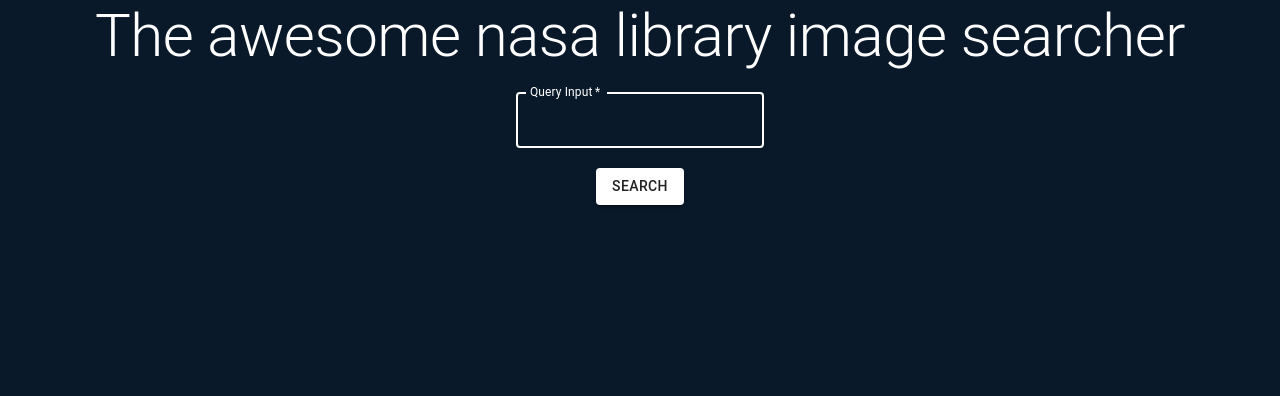
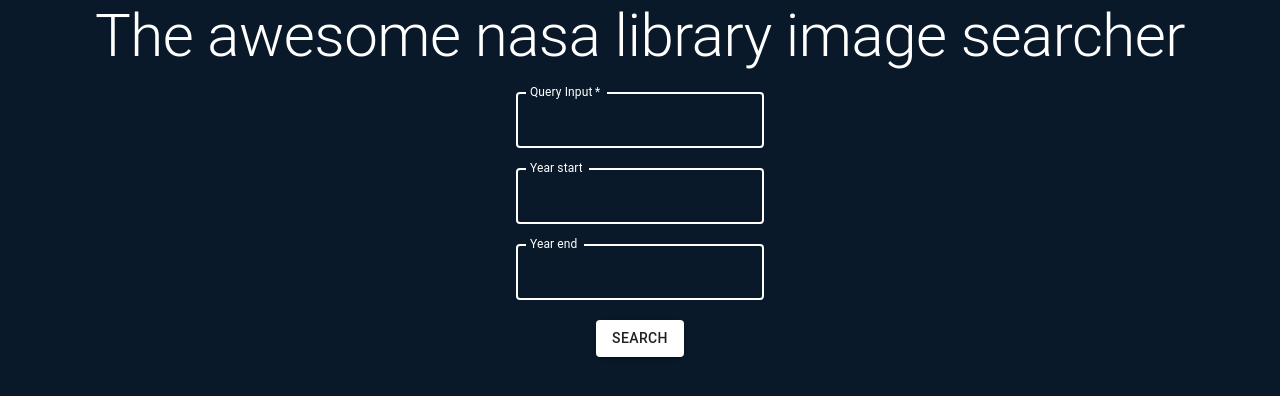
Before and after one commit to jzapiorkowski/nasa-library, a React (Create React App) app: page / in a window 1280 px wide. Shown: the top 396 px of the page. Built offline with nearby package versions, Linux system fonts and the light colour scheme.

Commit message:
add year end & start fields to form

```diff
--- a/src/modules/ImagesSearchForm/ImagesSearchForm.tsx
+++ b/src/modules/ImagesSearchForm/ImagesSearchForm.tsx
@@ -2,15 +2,14 @@
 import { Formik, Form } from 'formik';
 import { usePrepareInitialValues, useGetData } from './hooks';
 import { ImagesSearchFormFields } from './ImagesSearchFormFields';
+import * as Yup from 'yup';
+import { FormValues } from './types';
 
 const StyledForm = styled(Form)`
   display: flex;
   flex-direction: column;
   align-items: center;
-  margin: 20px;
-`;
-
-const StyledButton = styled(Button)`
+  gap: 20px;
   margin: 20px;
 `;
 
@@ -18,13 +17,26 @@
   const { formInitialValues } = usePrepareInitialValues();
   const { fetchData } = useGetData();
 
+  const validationSchema = Yup.object().shape({
+    [FormValues.YearStart]: Yup.number()
+      .min(2000, 'invalid year')
+      .max(2022, 'invalid year'),
+    [FormValues.YearEnd]: Yup.number()
+      .min(2000, 'invalid year')
+      .max(2022, 'invalid year'),
+  });
+
   return (
-    <Formik initialValues={formInitialValues} onSubmit={fetchData()}>
+    <Formik
+      initialValues={formInitialValues}
+      validationSchema={validationSchema}
+      onSubmit={fetchData()}
+    >
       <StyledForm>
         <ImagesSearchFormFields />
-        <StyledButton variant='contained' type='submit'>
+        <Button variant='contained' type='submit'>
           Search
-        </StyledButton>
+        </Button>
       </StyledForm>
     </Formik>
   );
--- a/src/modules/ImagesSearchForm/ImagesSearchFormFields.tsx
+++ b/src/modules/ImagesSearchForm/ImagesSearchFormFields.tsx
@@ -3,6 +3,10 @@
 
 export function ImagesSearchFormFields() {
   return (
-    <TextField name={FormValues.QueryInput} label='Query Input' isRequired />
+    <>
+      <TextField name={FormValues.QueryInput} label='Query Input' isRequired />
+      <TextField name={FormValues.YearStart} label='Year start' type='number' />
+      <TextField name={FormValues.YearEnd} label='Year end' type='number' />
+    </>
   );
 }
--- a/src/modules/ImagesSearchForm/hooks/usePrepareInitialValues.ts
+++ b/src/modules/ImagesSearchForm/hooks/usePrepareInitialValues.ts
@@ -5,6 +5,8 @@
   const formInitialValues = useMemo(
     (): FormValuesTypes => ({
       [FormValues.QueryInput]: '',
+      [FormValues.YearStart]: '',
+      [FormValues.YearEnd]: '',
     }),
     []
   );
--- a/src/modules/ImagesSearchForm/types.ts
+++ b/src/modules/ImagesSearchForm/types.ts
@@ -1,7 +1,11 @@
 export enum FormValues {
   QueryInput = 'QueryInput',
+  YearStart = 'YearStart',
+  YearEnd = 'YearEnd',
 }
 
 export interface FormValuesTypes {
   [FormValues.QueryInput]: string;
+  [FormValues.YearStart]: number | '';
+  [FormValues.YearEnd]: number | '';
 }
```
